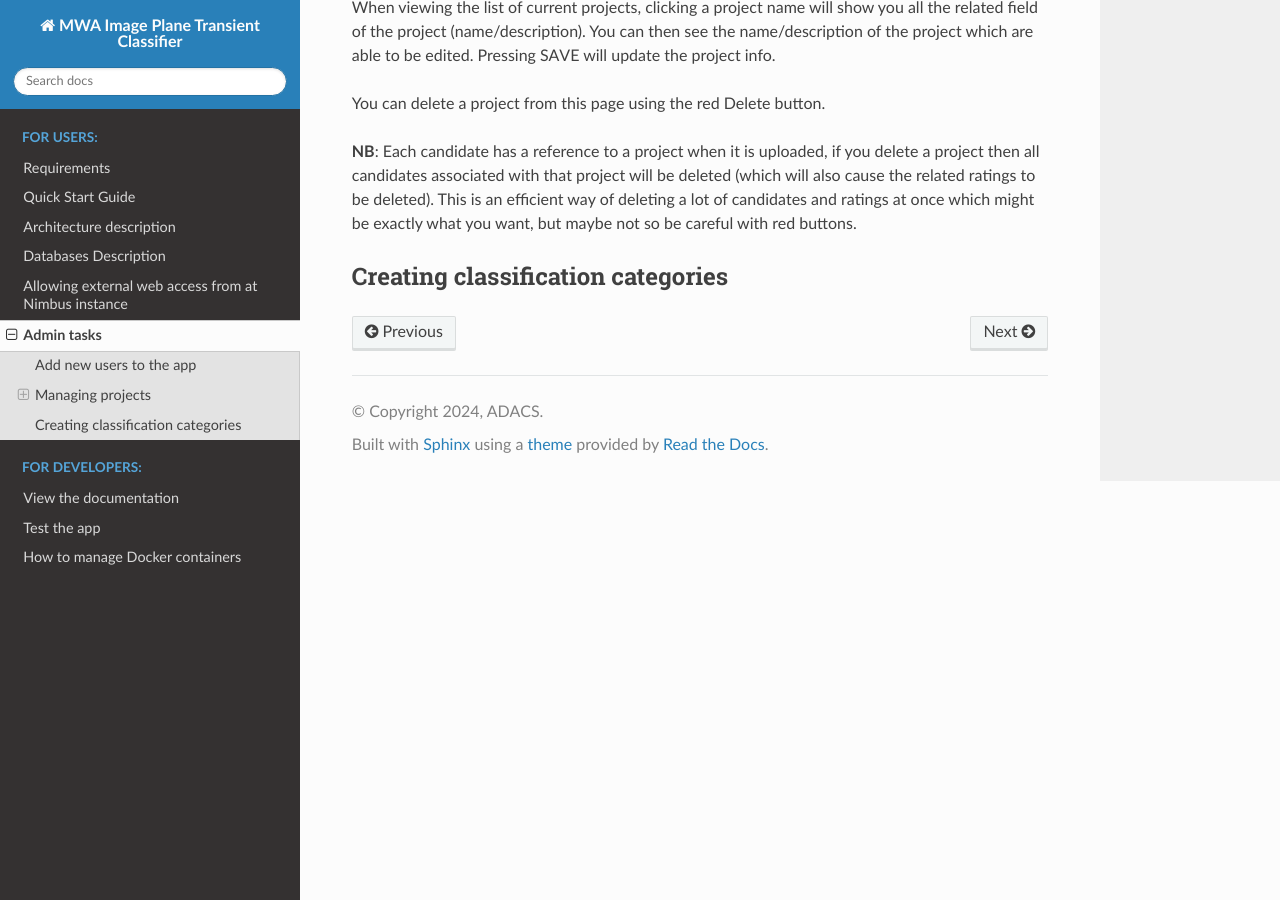
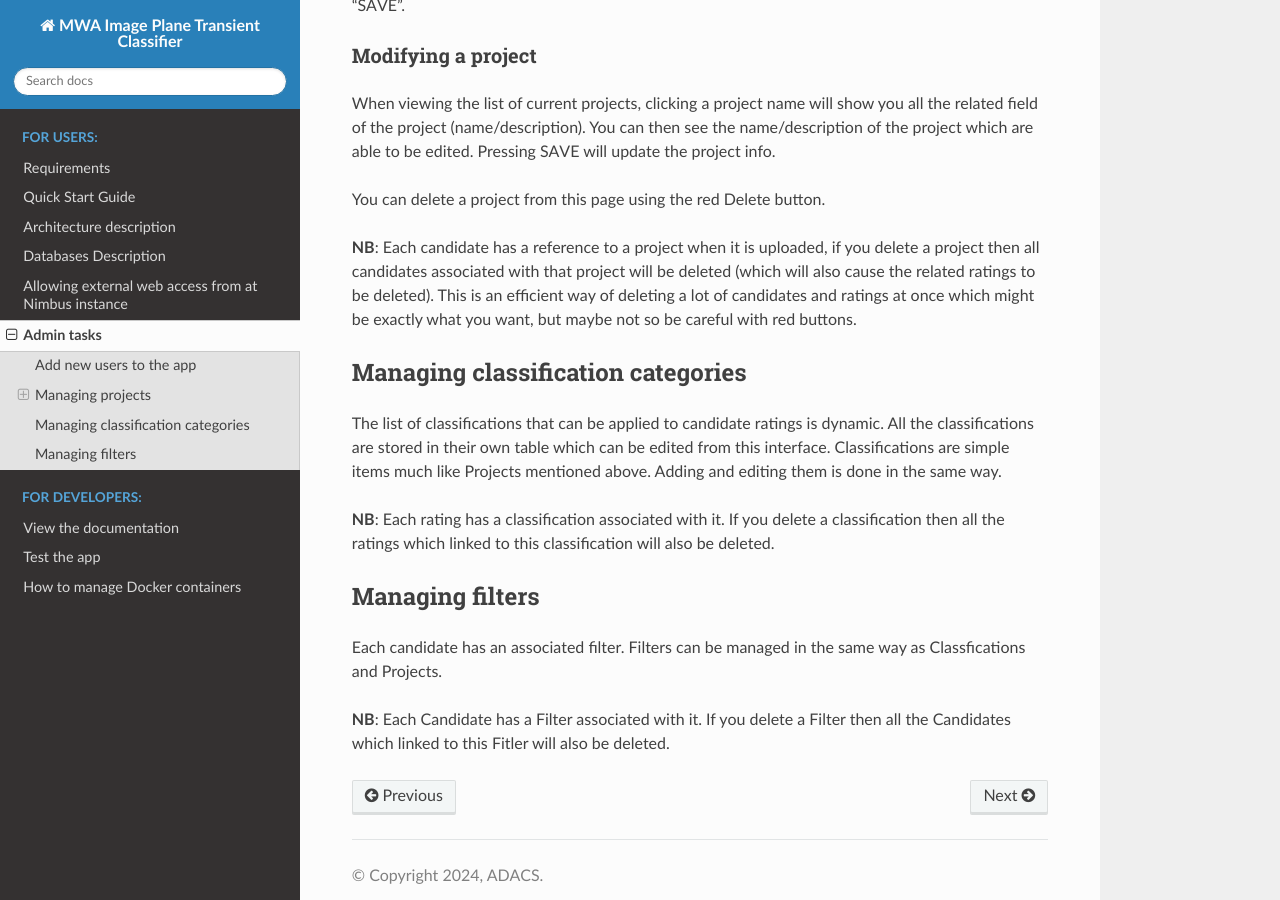
Before and after one commit to robotopia/GleamXGPMonitoring, a Sphinx documentation site: the page built from docs/AdminTasks.md, in a window 1280 px wide and 900 px high, scrolled down 2473 px. Built offline with Sphinx 7.4.7 and the Read the Docs theme 2.0.0, drawn with Linux system fonts in a browser that asks for light colours; some of the changed text lies outside the part shown.

Commit message:
add section for filters

```diff
--- a/docs/AdminTasks.md
+++ b/docs/AdminTasks.md
@@ -16,6 +16,10 @@ On the left pane you should see three sections:
 
 Each of the rows correspond to a model in the database.
 The groups represent the different 'apps' that are installed.
+
+While it is possible to create/view/update/delete any object within the database from the admin page, it is impractical to do so for most of the models.
+The models for which the admin page should be used are: Users, Projects, Classifications, and Filters.
+These are described below.
 
 (addusers)=
 
@@ -67,6 +71,24 @@ You can delete a project from this page using the red Delete button.
 **NB**: Each candidate has a reference to a project when it is uploaded, if you delete a project then all candidates associated with that project will be deleted (which will also cause the related ratings to be deleted).
 This is an efficient way of deleting a lot of candidates and ratings at once which might be exactly what you want, but maybe not so be careful with red buttons.
 
-(addcategory)=
+(manageclassification)=
 
-## Creating classification categories
+## Managing classification categories
+
+The list of classifications that can be applied to candidate ratings is dynamic.
+All the classifications are stored in their own table which can be edited from this interface.
+Classifications are simple items much like Projects mentioned above.
+Adding and editing them is done in the same way.
+
+**NB**: Each rating has a classification associated with it.
+If you delete a classification then all the ratings which linked to this classification will also be deleted.
+
+(managefilter)=
+
+## Managing filters
+
+Each candidate has an associated filter.
+Filters can be managed in the same way as Classfications and Projects.
+
+**NB**: Each Candidate has a Filter associated with it.
+If you delete a Filter then all the Candidates which linked to this Fitler will also be deleted.
```
Also changed, not shown: other parts of docs/AdminTasks.md (+1 -1 lines).
